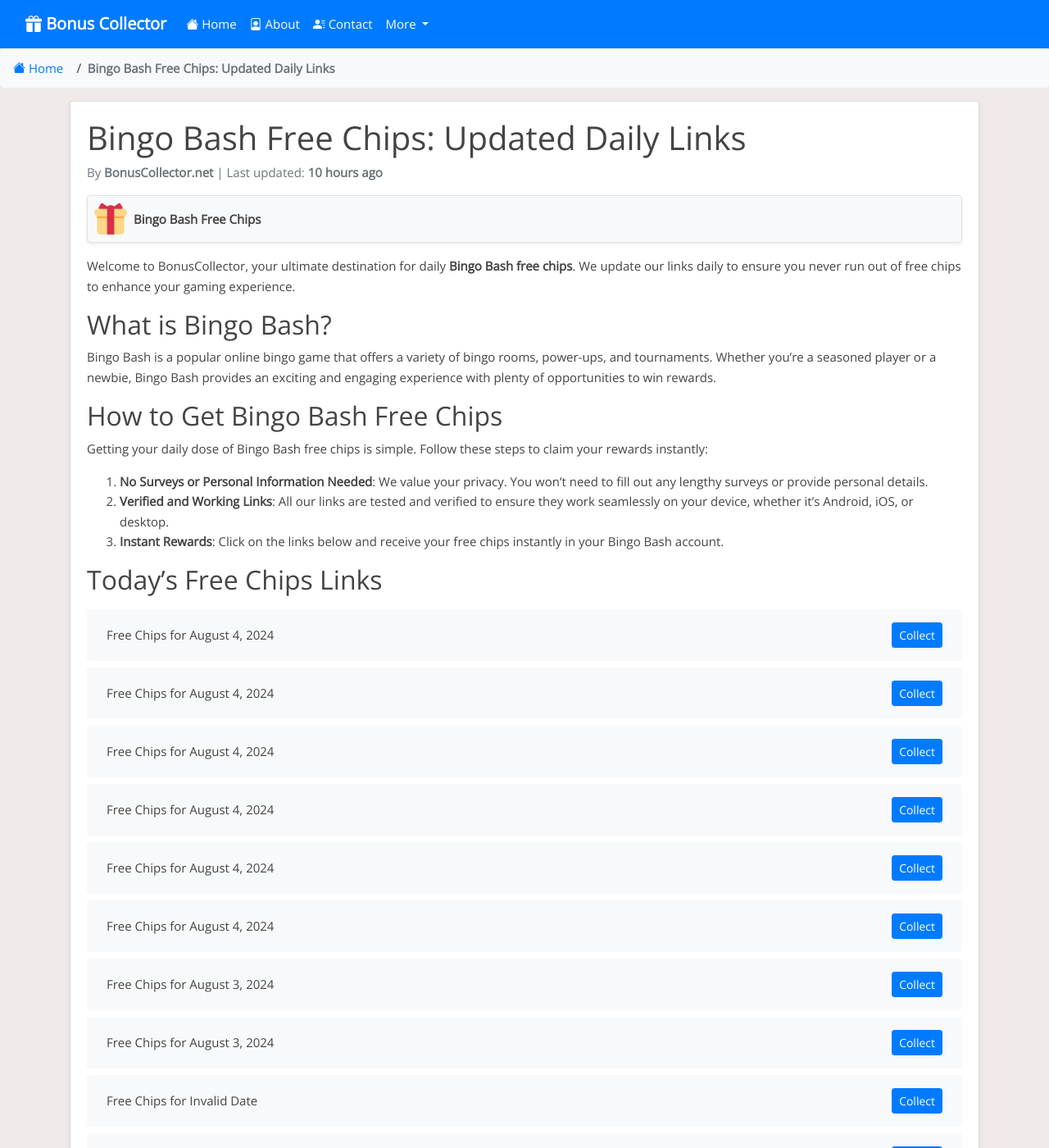
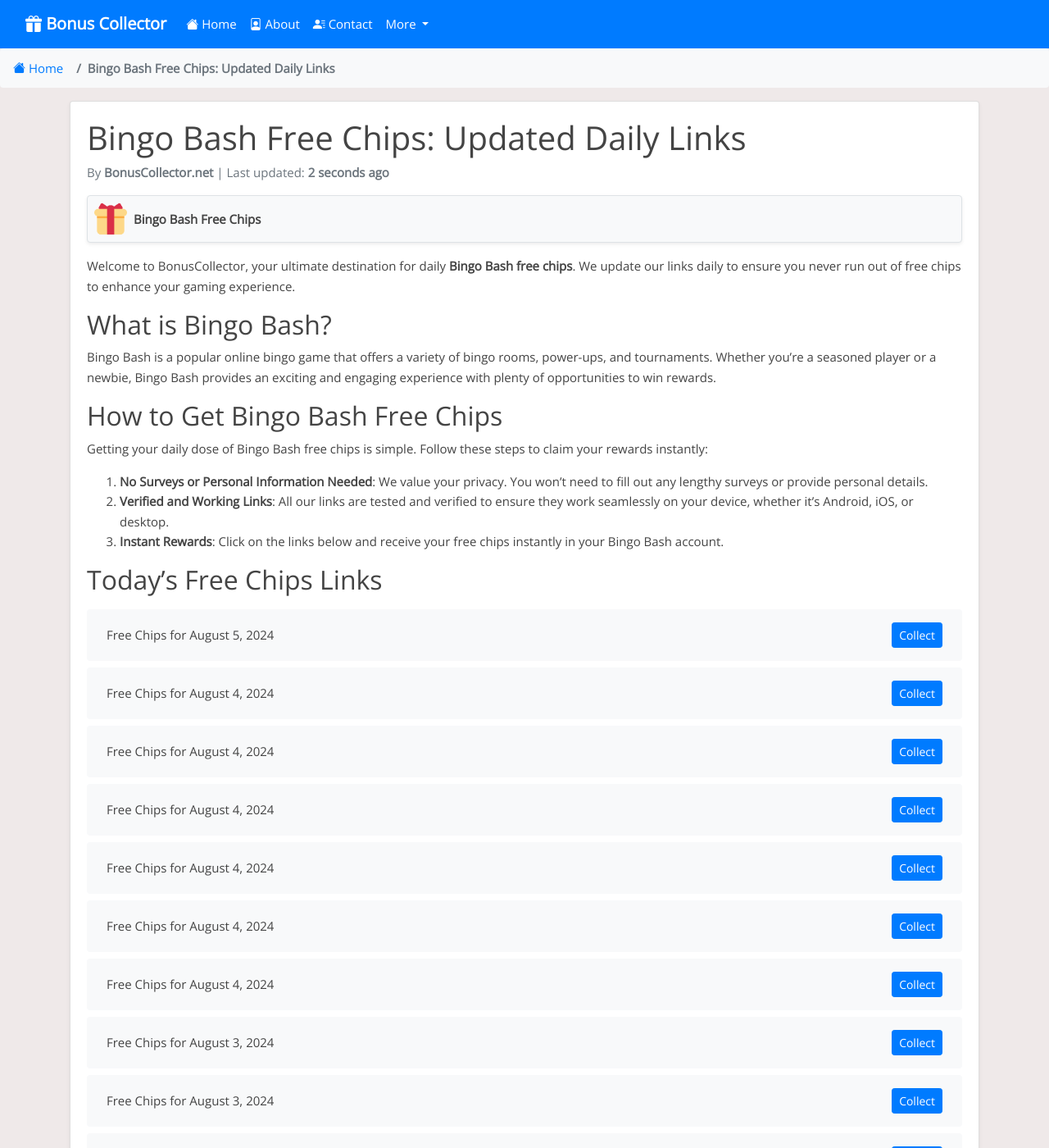
Before and after one commit to Prollad99/bs-net, a Jekyll site: the page built from _posts/2024-07-04-bingo-bash.md, in a window 1280 px wide and 1400 px high. Shown: the whole window at 82% size. Built offline with Jekyll 4.4.1, drawn with Linux system fonts in a browser that asks for light colours; nearby versions of some CDN libraries; comment, search, counter and statistics services are not loaded.

Commit message:
Update bingo-bash reward links and last modified date

```diff
--- a/_data/include_files.yml
+++ b/_data/include_files.yml
@@ -8,7 +8,7 @@
   last_modified: 2024-08-04 06:36:48
 
 bingo-bash.html:
-  last_modified: 2024-08-04 18:07:49
+  last_modified: 2024-08-05 04:08:53
 
 house-of-fun.html:
   last_modified: 2024-08-04 06:23:53
--- a/_includes/bingo-bash.html
+++ b/_includes/bingo-bash.html
@@ -1,4 +1,8 @@
 <ul class="list-group mt-3 mb-4">
+  <li class="list-group-item d-flex justify-content-between align-items-center">
+    <span>Free Chips for August 5, 2024</span>
+    <a href="https://scrb.ly/4a6mGXg" class="btn btn-primary btn-sm">Collect</a>
+  </li>
   <li class="list-group-item d-flex justify-content-between align-items-center">
     <span>Free Chips for August 4, 2024</span>
     <a href="https://bingo.bitrhymes.com/apps/bingo/facebook/app/ads/viral.php?device=androidp&hash=aea579716829582980851fda0f5f75d1&fr_id=&time=&type=erv2&item_id=0&verify=&ptyp=IG&ctyp=BINIGST20240804&se=&yahoo_id=&ref=viral&us_type=eyJzdCI6MTcyMjcxODgwMCwiZXQiOjE3MjI5NzgwMDAsInJuIjoyMDEsInJ3ZCI6eyJjaGlwcyI6OH19&rc=&ref=viral&ref_2=na&ref_3=na&ptyp=IG&ctyp=BINIGST20240804" class="btn btn-primary btn-sm">Collect</a>
@@ -395,8 +399,4 @@
     <span>Free Chips for Invalid Date</span>
     <a href="https://scrb.ly/4aqTjhZ" class="btn btn-primary btn-sm">Collect</a>
   </li>
-  <li class="list-group-item d-flex justify-content-between align-items-center">
-    <span>Free Chips for Invalid Date</span>
-    <a href="https://bingo.bitrhymes.com/apps/bingo/facebook/app/ads/viral.php?device=androidp&hash=174a8b6739beb12b19f038f0916618a1&fr_id=&time=&type=OTR&item_id=0&verify=&ptyp=bot&ctyp=pab1&se=&yahoo_id=&ref=viral&us_type=&rc=eyJzdCI6MTcyMTI4NzA1MCwiZXQiOjE3MjEzNTkwNTAsInJuIjozNzIsInJ3ZCI6eyJjaGlwcyI6NH0sIm1faWQiOiI2NDM2MjgzOTI2NDI0NDQ0Iiwic3JjIjoiY2hhdGZ1ZWwifQ%3D%3D&ref=viral&ref_2=na&ref_3=na&ptyp=bot&ctyp=pab1" class="btn btn-primary btn-sm">Collect</a>
-  </li>
 </ul>
```
Also changed, not shown: links-json/bingo-bash.json (+4 -3 lines).
